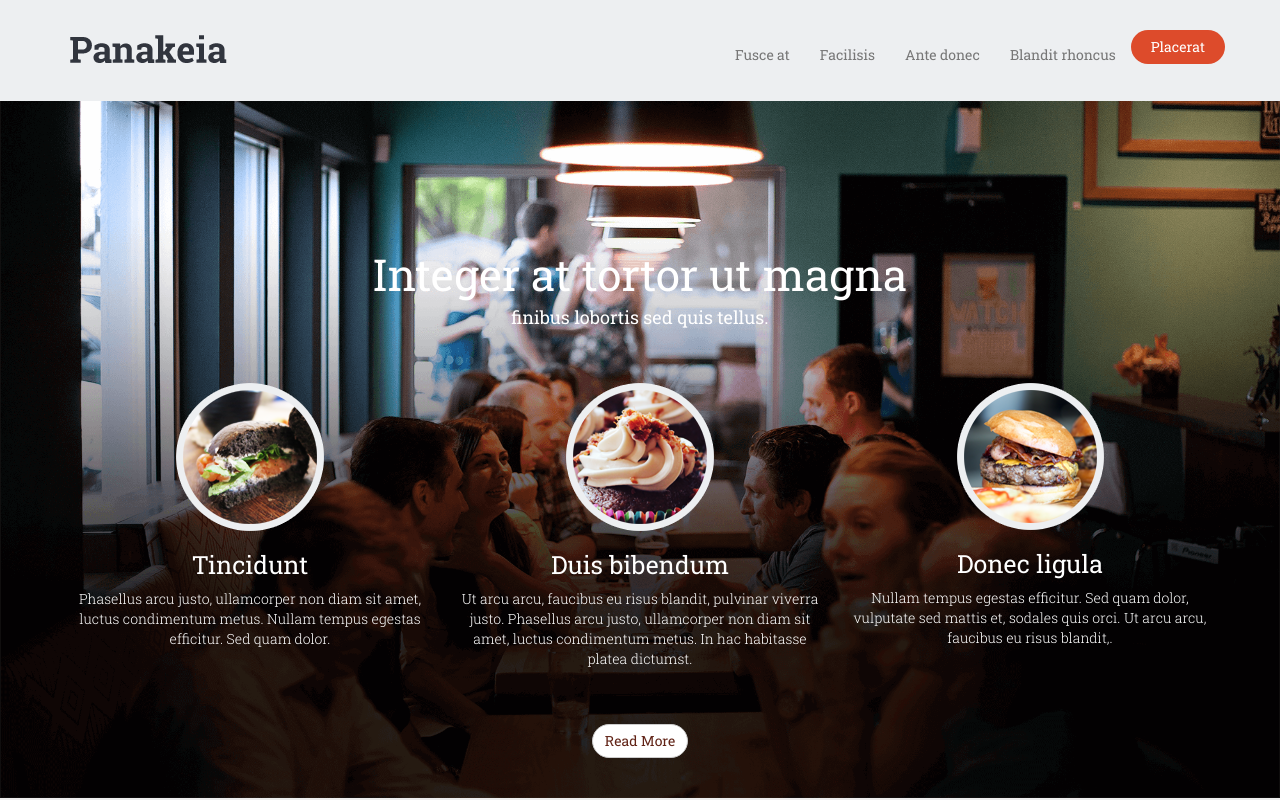
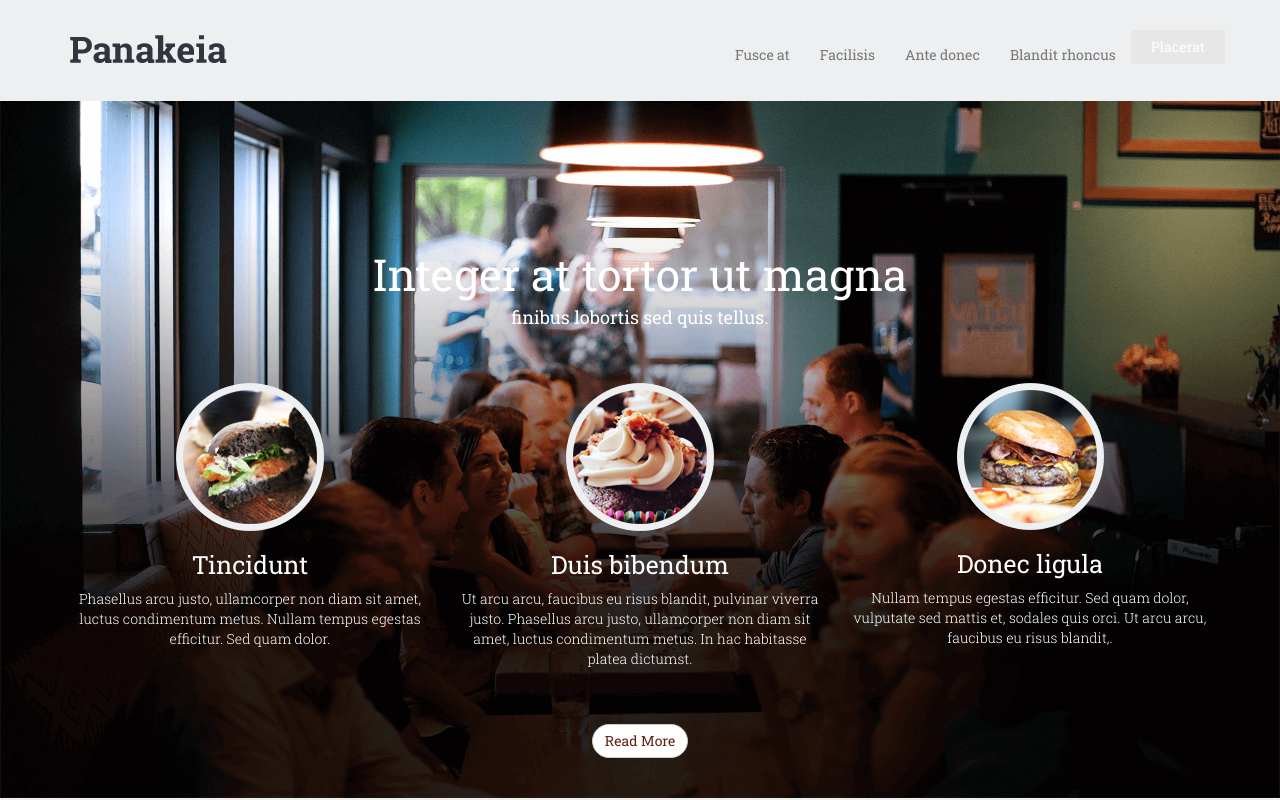
Before and after one commit to maksohan/panakeia, a plain HTML site: page index.html in a window 1280 px wide. Shown: the top 800 px of the page. Drawn offline with Linux system fonts and the light colour scheme.

Commit message:
Update style.css

```diff
--- a/css/style.css
+++ b/css/style.css
@@ -12,13 +12,15 @@ body{
     background-color: #edeff1;
     border-color: #edeff1;
 }
-.navbar-default .navbar-nav>.active>a,
+.navbar-default .navbar-nav>.active>a {
+	color: #fff;
+    padding: 7px 20px;
+}
 .navbar-default .navbar-nav>.active>a:focus,
 .navbar-default .navbar-nav>.active>a:hover {
     color: #fff;
     background-color: #dd4b2b;
     border-radius: 25px;
-    padding: 7px 20px;
 }
 .navbar-right {
 	margin-top: 10px;
```
